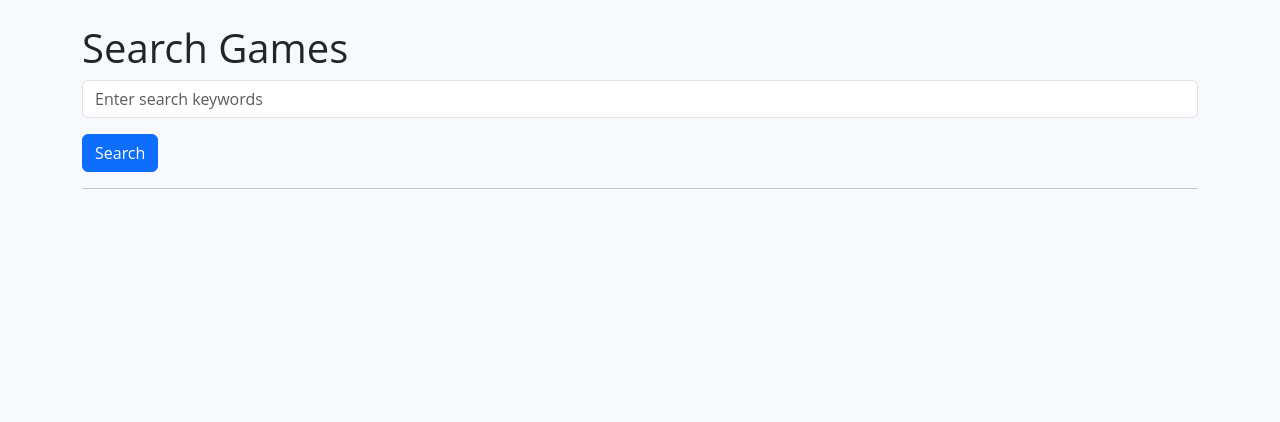
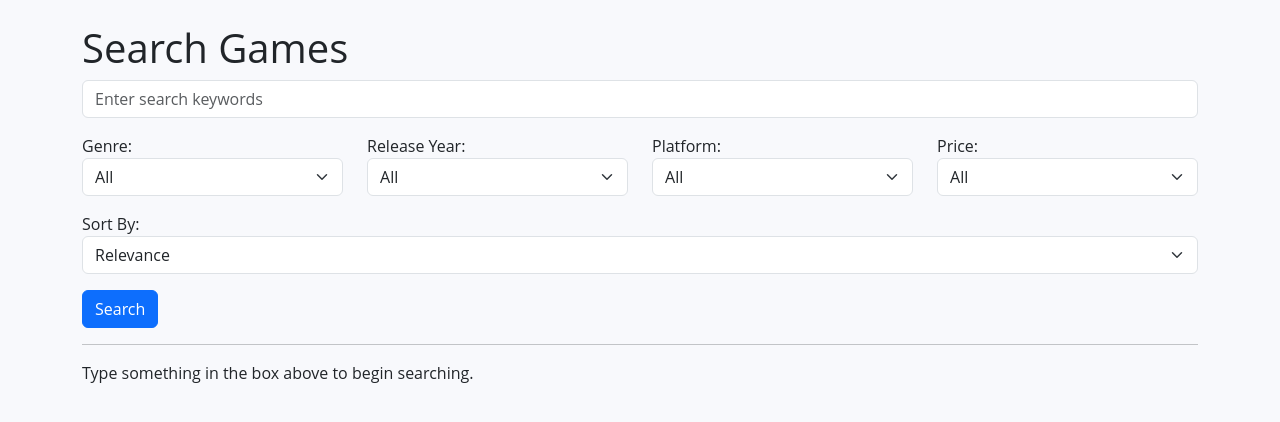
Before and after one commit to tanhanwei/steamseek, a Flask app: page / in a window 1280 px wide. Shown: the part 56-478 px from the top of the page. Run offline with Flask 3, Linux system fonts and the light colour scheme; parts of the project's set-up code (start-up, migrations or seed data) failed here and were passed over.

Commit message:
basic filter and sort

```diff
--- a/app.py
+++ b/app.py
@@ -60,146 +60,196 @@ def save_analysis_cache(cache: dict, file_path: str):
         app.logger.error(f"Error saving analysis cache: {e}")
 
 #############################################
-# Search Route (uses pre-run summaries for semantic search)
+# Search Helper with Filtering and Sorting
+#############################################
+def perform_search(query, selected_genre="All", selected_year="All", selected_platform="All", selected_price="All", sort_by="Relevance"):
+    results = []
+    summaries_dict = load_summaries(SUMMARIES_FILE)
+    raw_results = semantic_search_query(query, top_k=20)
+    if raw_results:
+        for r in raw_results:
+            appid = r.get("appid")
+            if not appid:
+                continue
+            game_data = get_game_data_by_appid(int(appid), STEAM_DATA_FILE, index_map)
+            if not game_data:
+                continue
+
+            reviews = game_data.get("reviews", [])
+            total_reviews = len(reviews)
+            positive_count = sum(1 for review in reviews if review.get("voted_up"))
+            pos_percent = (positive_count / total_reviews * 100) if total_reviews > 0 else 0
+
+            # Build media list
+            media = []
+            if game_data.get("header_image"):
+                media.append(force_https(game_data["header_image"]))
+            if isinstance(game_data.get("screenshots"), list):
+                for s in game_data["screenshots"]:
+                    if isinstance(s, dict) and s.get("path_full"):
+                        media.append(force_https(s["path_full"]))
+                    else:
+                        media.append(force_https(str(s)))
+            store_data = game_data.get("store_data", {})
+            if isinstance(store_data, dict):
+                movies = store_data.get("movies", [])
+                for movie in movies:
+                    webm_max = movie.get("webm", {}).get("max")
+                    mp4_max = movie.get("mp4", {}).get("max")
+                    if webm_max:
+                        media.append(force_https(webm_max))
+                    elif mp4_max:
+                        media.append(force_https(mp4_max))
+                    else:
+                        thumb = movie.get("thumbnail")
+                        if thumb:
+                            media.append(force_https(thumb))
+
+            summary_obj = summaries_dict.get(int(appid), {})
+            ai_summary = summary_obj.get("ai_summary", "")
+
+            # Get genres from store_data if available
+            if "store_data" in game_data and isinstance(game_data["store_data"], dict):
+                genre_list = game_data["store_data"].get("genres", [])
+                genres = [g.get("description") for g in genre_list if g.get("description")]
+            else:
+                genres = []
+
+            # Parse release year from release_date string
+            release_date_str = game_data.get("release_date", "")
+            if release_date_str:
+                try:
+                    year = release_date_str.split(",")[-1].strip()
+                except:
+                    year = "Unknown"
+            else:
+                year = "Unknown"
+
+            # Get platform info from store_data
+            platforms = game_data.get("store_data", {}).get("platforms", {})
+
+            # Get price and free status
+            is_free = game_data.get("store_data", {}).get("is_free", False)
+            price = 0.0
+            if not is_free:
+                price_overview = game_data.get("store_data", {}).get("price_overview", {})
+                if price_overview:
+                    price = price_overview.get("final", 0) / 100.0
+
+            # Apply filters
+            if selected_genre != "All" and selected_genre not in genres:
+                continue
+            if selected_year != "All" and year != selected_year:
+                continue
+            if selected_platform != "All":
+                platform_key = selected_platform.lower()  # e.g., "windows", "mac", "linux"
+                if not platforms.get(platform_key, False):
+                    continue
+            if selected_price == "Free" and not is_free:
+                continue
+            if selected_price == "Paid" and is_free:
+                continue
+
+            results.append({
+                "appid": appid,
+                "name": game_data.get("name", "Unknown"),
+                "media": media,
+                "genres": genres,
+                "release_year": year,
+                "platforms": platforms,
+                "is_free": is_free,
+                "price": price,
+                "pos_percent": pos_percent,
+                "total_reviews": total_reviews,
+                "ai_summary": ai_summary
+            })
+    # Apply sorting
+    if sort_by == "Name (A-Z)":
+        results.sort(key=lambda x: x["name"])
+    elif sort_by == "Release Date (Newest)":
+        results.sort(key=lambda x: int(x["release_year"]) if x["release_year"].isdigit() else 0, reverse=True)
+    elif sort_by == "Release Date (Oldest)":
+        results.sort(key=lambda x: int(x["release_year"]) if x["release_year"].isdigit() else float('inf'))
+    elif sort_by == "Price (Low to High)":
+        results.sort(key=lambda x: x["price"])
+    elif sort_by == "Price (High to Low)":
+        results.sort(key=lambda x: x["price"], reverse=True)
+    elif sort_by == "Review Count (High to Low)":
+        results.sort(key=lambda x: x["total_reviews"], reverse=True)
+    elif sort_by == "Positive Review % (High to Low)":
+        results.sort(key=lambda x: x["pos_percent"], reverse=True)
+    # "Relevance" leaves the order as returned by semantic search
+
+    return results
+
+#############################################
+# Routes
 #############################################
 @app.route("/", methods=["GET", "POST"])
 def search():
     query = ""
     results = []
+    # Default filter values
+    selected_genre = "All"
+    selected_year = "All"
+    selected_platform = "All"
+    selected_price = "All"
+    sort_by = "Relevance"
 
     if request.method == "POST":
         query = request.form.get("query", "").strip()
+        selected_genre = request.form.get("genre", "All")
+        selected_year = request.form.get("release_year", "All")
+        selected_platform = request.form.get("platform", "All")
+        selected_price = request.form.get("price", "All")
+        sort_by = request.form.get("sort_by", "Relevance")
+
         if query:
-            # Run semantic search and build results
-            summaries_dict = load_summaries(SUMMARIES_FILE)
-            raw_results = semantic_search_query(query, top_k=20)
-            if raw_results:
-                for r in raw_results:
-                    appid = r.get("appid")
-                    if not appid:
-                        continue
-                    game_data = get_game_data_by_appid(int(appid), STEAM_DATA_FILE, index_map)
-                    if not game_data:
-                        continue
-
-                    reviews = game_data.get("reviews", [])
-                    total_reviews = len(reviews)
-                    positive_count = sum(1 for review in reviews if review.get("voted_up"))
-                    pos_percent = (positive_count / total_reviews * 100) if total_reviews > 0 else 0
-
-                    media = []
-                    if game_data.get("header_image"):
-                        media.append(force_https(game_data["header_image"]))
-                    if isinstance(game_data.get("screenshots"), list):
-                        for s in game_data["screenshots"]:
-                            if isinstance(s, dict) and s.get("path_full"):
-                                media.append(force_https(s["path_full"]))
-                            else:
-                                media.append(force_https(str(s)))
-                    store_data = game_data.get("store_data", {})
-                    if isinstance(store_data, dict):
-                        movies = store_data.get("movies", [])
-                        for movie in movies:
-                            webm_max = movie.get("webm", {}).get("max")
-                            mp4_max = movie.get("mp4", {}).get("max")
-                            if webm_max:
-                                media.append(force_https(webm_max))
-                            elif mp4_max:
-                                media.append(force_https(mp4_max))
-                            else:
-                                thumb = movie.get("thumbnail")
-                                if thumb:
-                                    media.append(force_https(thumb))
-
-                    summary_obj = summaries_dict.get(int(appid), {})
-                    ai_summary = summary_obj.get("ai_summary", "")
-
-                    results.append({
-                        "appid": appid,
-                        "name": game_data.get("name", "Unknown"),
-                        "media": media,
-                        "tags": [g.get("description") for g in game_data.get("genres", []) if g.get("description")],
-                        "pos_percent": pos_percent,
-                        "total_reviews": total_reviews,
-                        "ai_summary": ai_summary
-                    })
-            # Cache the query and its results in session
-            session["last_search"] = {"query": query, "results": results}
+            results = perform_search(query, selected_genre, selected_year, selected_platform, selected_price, sort_by)
+            session["last_search"] = {
+                "query": query,
+                "results": results,
+                "filters": {
+                    "genre": selected_genre,
+                    "release_year": selected_year,
+                    "platform": selected_platform,
+                    "price": selected_price,
+                    "sort_by": sort_by
+                }
+            }
         else:
             session.pop("last_search", None)
     elif request.method == "GET":
-        # Check for query parameter; if empty, use cached search from session
         query = request.args.get("q", "").strip()
-        if not query and "last_search" in session:
+        selected_genre = request.args.get("genre", "All")
+        selected_year = request.args.get("release_year", "All")
+        selected_platform = request.args.get("platform", "All")
+        selected_price = request.args.get("price", "All")
+        sort_by = request.args.get("sort_by", "Relevance")
+
+        if query:
+            results = perform_search(query, selected_genre, selected_year, selected_platform, selected_price, sort_by)
+            session["last_search"] = {
+                "query": query,
+                "results": results,
+                "filters": {
+                    "genre": selected_genre,
+                    "release_year": selected_year,
+                    "platform": selected_platform,
+                    "price": selected_price,
+                    "sort_by": sort_by
+                }
+            }
+        elif "last_search" in session:
             cached = session["last_search"]
             query = cached.get("query", "")
             results = cached.get("results", [])
-        elif query:
-            # If a query is passed via URL, check if it matches the cached query
-            cached = session.get("last_search", {})
-            if cached.get("query", "") == query:
-                results = cached.get("results", [])
-            else:
-                # Otherwise, run a fresh search (and update session)
-                summaries_dict = load_summaries(SUMMARIES_FILE)
-                raw_results = semantic_search_query(query, top_k=20)
-                if raw_results:
-                    for r in raw_results:
-                        appid = r.get("appid")
-                        if not appid:
-                            continue
-                        game_data = get_game_data_by_appid(int(appid), STEAM_DATA_FILE, index_map)
-                        if not game_data:
-                            continue
 
-                        reviews = game_data.get("reviews", [])
-                        total_reviews = len(reviews)
-                        positive_count = sum(1 for review in reviews if review.get("voted_up"))
-                        pos_percent = (positive_count / total_reviews * 100) if total_reviews > 0 else 0
+    return render_template("search.html", query=query, results=results,
+                           selected_genre=selected_genre, selected_year=selected_year,
+                           selected_platform=selected_platform, selected_price=selected_price,
+                           sort_by=sort_by)
 
-                        media = []
-                        if game_data.get("header_image"):
-                            media.append(force_https(game_data["header_image"]))
-                        if isinstance(game_data.get("screenshots"), list):
-                            for s in game_data["screenshots"]:
-                                if isinstance(s, dict) and s.get("path_full"):
-                                    media.append(force_https(s["path_full"]))
-                                else:
-                                    media.append(force_https(str(s)))
-                        store_data = game_data.get("store_data", {})
-                        if isinstance(store_data, dict):
-                            movies = store_data.get("movies", [])
-                            for movie in movies:
-                                webm_max = movie.get("webm", {}).get("max")
-                                mp4_max = movie.get("mp4", {}).get("max")
-                                if webm_max:
-                                    media.append(force_https(webm_max))
-                                elif mp4_max:
-                                    media.append(force_https(mp4_max))
-                                else:
-                                    thumb = movie.get("thumbnail")
-                                    if thumb:
-                                        media.append(force_https(thumb))
-
-                        summary_obj = summaries_dict.get(int(appid), {})
-                        ai_summary = summary_obj.get("ai_summary", "")
-
-                        results.append({
-                            "appid": appid,
-                            "name": game_data.get("name", "Unknown"),
-                            "media": media,
-                            "tags": [g.get("description") for g in game_data.get("genres", []) if g.get("description")],
-                            "pos_percent": pos_percent,
-                            "total_reviews": total_reviews,
-                            "ai_summary": ai_summary
-                        })
-                session["last_search"] = {"query": query, "results": results}
-
-    return render_template("search.html", query=query, results=results)
-
-#############################################
-# Detail Route (for analysis and dashboard)
-#############################################
 @app.route("/detail/<appid>")
 def detail(appid):
     try:
--- a/templates/search.html
+++ b/templates/search.html
@@ -6,6 +6,59 @@
   <form method="post" action="{{ url_for('search') }}">
     <div class="mb-3">
       <input type="text" name="query" class="form-control" placeholder="Enter search keywords" value="{{ query }}">
+    </div>
+    <div class="row mb-3">
+      <div class="col-md-3">
+        <label for="genre">Genre:</label>
+        <select name="genre" class="form-select">
+          <option value="All" {% if selected_genre == "All" %}selected{% endif %}>All</option>
+          <option value="Casual" {% if selected_genre == "Casual" %}selected{% endif %}>Casual</option>
+          <option value="Indie" {% if selected_genre == "Indie" %}selected{% endif %}>Indie</option>
+          <option value="Action" {% if selected_genre == "Action" %}selected{% endif %}>Action</option>
+          <!-- Add more genres as needed -->
+        </select>
+      </div>
+      <div class="col-md-3">
+        <label for="release_year">Release Year:</label>
+        <select name="release_year" class="form-select">
+          <option value="All" {% if selected_year == "All" %}selected{% endif %}>All</option>
+          <!-- Example options; extend as needed -->
+          <option value="2024" {% if selected_year == "2024" %}selected{% endif %}>2024</option>
+          <option value="2023" {% if selected_year == "2023" %}selected{% endif %}>2023</option>
+          <option value="2022" {% if selected_year == "2022" %}selected{% endif %}>2022</option>
+          <option value="2021" {% if selected_year == "2021" %}selected{% endif %}>2021</option>
+        </select>
+      </div>
+      <div class="col-md-3">
+        <label for="platform">Platform:</label>
+        <select name="platform" class="form-select">
+          <option value="All" {% if selected_platform == "All" %}selected{% endif %}>All</option>
+          <option value="Windows" {% if selected_platform == "Windows" %}selected{% endif %}>Windows</option>
+          <option value="Mac" {% if selected_platform == "Mac" %}selected{% endif %}>Mac</option>
+          <option value="Linux" {% if selected_platform == "Linux" %}selected{% endif %}>Linux</option>
+        </select>
+      </div>
+      <div class="col-md-3">
+        <label for="price">Price:</label>
+        <select name="price" class="form-select">
+          <option value="All" {% if selected_price == "All" %}selected{% endif %}>All</option>
+          <option value="Free" {% if selected_price == "Free" %}selected{% endif %}>Free</option>
+          <option value="Paid" {% if selected_price == "Paid" %}selected{% endif %}>Paid</option>
+        </select>
+      </div>
+    </div>
+    <div class="mb-3">
+      <label for="sort_by">Sort By:</label>
+      <select name="sort_by" class="form-select">
+        <option value="Relevance" {% if sort_by == "Relevance" %}selected{% endif %}>Relevance</option>
+        <option value="Name (A-Z)" {% if sort_by == "Name (A-Z)" %}selected{% endif %}>Name (A-Z)</option>
+        <option value="Release Date (Newest)" {% if sort_by == "Release Date (Newest)" %}selected{% endif %}>Release Date (Newest)</option>
+        <option value="Release Date (Oldest)" {% if sort_by == "Release Date (Oldest)" %}selected{% endif %}>Release Date (Oldest)</option>
+        <option value="Price (Low to High)" {% if sort_by == "Price (Low to High)" %}selected{% endif %}>Price (Low to High)</option>
+        <option value="Price (High to Low)" {% if sort_by == "Price (High to Low)" %}selected{% endif %}>Price (High to Low)</option>
+        <option value="Review Count (High to Low)" {% if sort_by == "Review Count (High to Low)" %}selected{% endif %}>Review Count (High to Low)</option>
+        <option value="Positive Review % (High to Low)" {% if sort_by == "Positive Review % (High to Low)" %}selected{% endif %}>Positive Review % (High to Low)</option>
+      </select>
     </div>
     <button type="submit" class="btn btn-primary">Search</button>
   </form>
@@ -51,9 +104,11 @@
             <div class="card-body">
               <h5 class="card-title">{{ r.name }}</h5>
               <p class="card-text">
-                {% if r.tags %}
-                  <small>Tags: {{ r.tags|join(', ') }}</small><br>
+                {% if r.genres %}
+                  <small>Genres: {{ r.genres|join(', ') }}</small><br>
                 {% endif %}
+                <small>Release Year: {{ r.release_year }}</small><br>
+                <small>Price: {% if r.is_free %}Free{% else %}${{ r.price }}{% endif %}</small><br>
                 <small>Positive: {{ r.pos_percent|round(0) }}%</small><br>
                 <small>Reviews: {{ r.total_reviews }}</small>
               </p>
@@ -76,5 +131,7 @@
         </div>
       {% endfor %}
     </div>
+  {% else %}
+    <p>Type something in the box above to begin searching.</p>
   {% endif %}
 {% endblock %}
```
